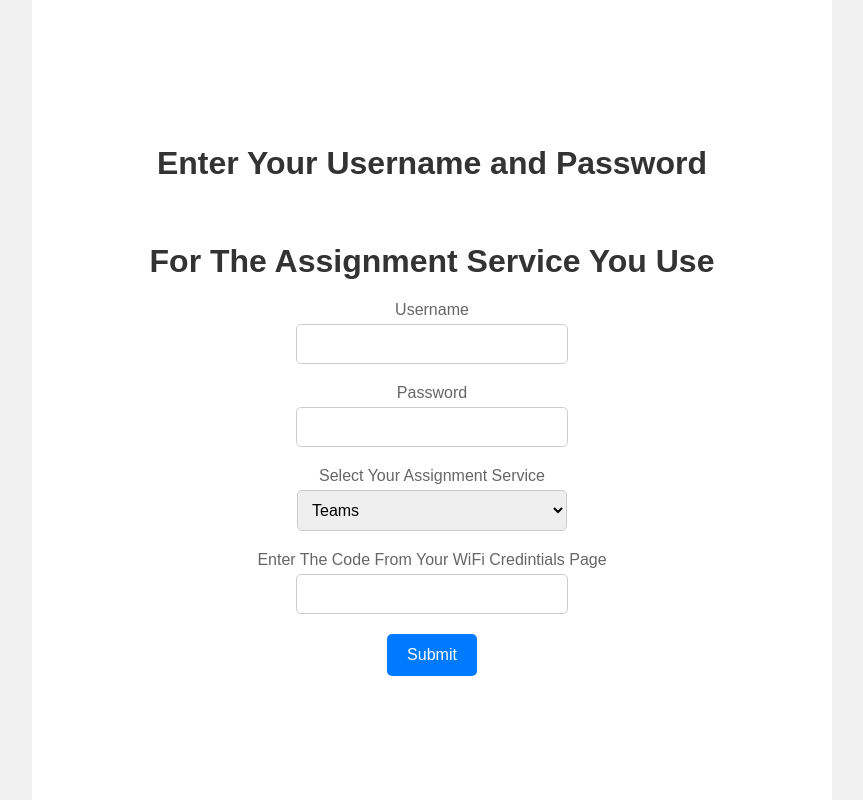
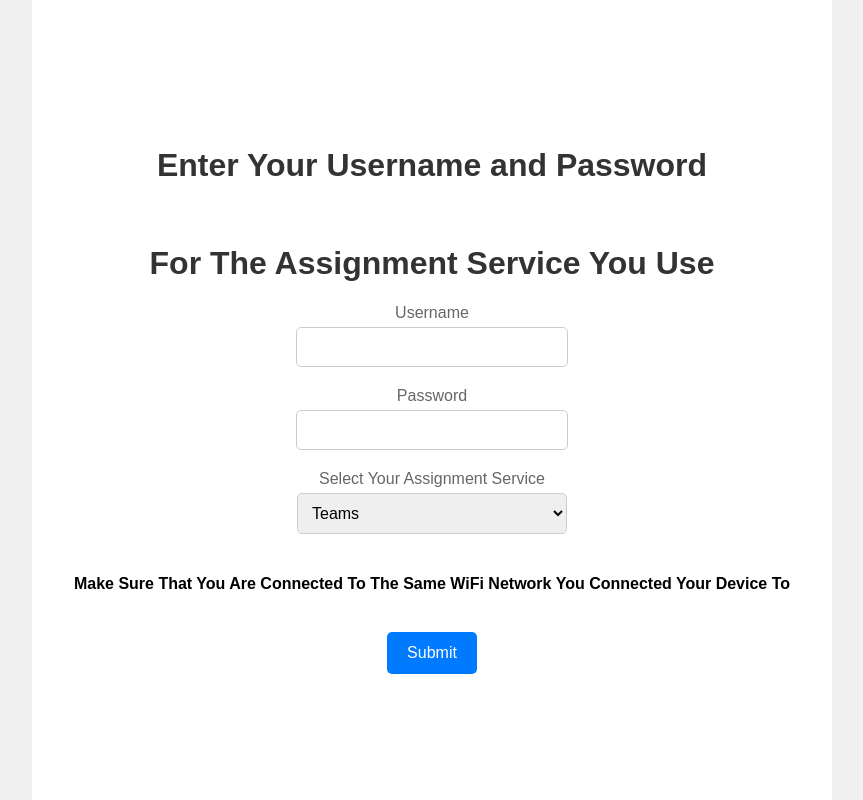
Before and after one commit to wil-h/Phone-Locker, a Flask app: page / in a window 1280 px wide. Shown: the whole page, without its empty margins (208-1071 px from the left). Run offline with Flask 3, Linux system fonts and the light colour scheme.

Commit message:
Update usernamepassword.html

```diff
--- a/templates/usernamepassword.html
+++ b/templates/usernamepassword.html
@@ -111,8 +111,7 @@
         <option value="Teams">Teams</option>
       </select>
       <br>
-      <label for="scode">Enter The Code From Your WiFi Credintials Page</label>
-      <input type="text" name="scode" id="scode">
+      <h4>Make Sure That You Are Connected To The Same WiFi Network You Connected Your Device To</h4>
       <br>
       <button onclick="hide()">Submit</button>
     </form>
```
